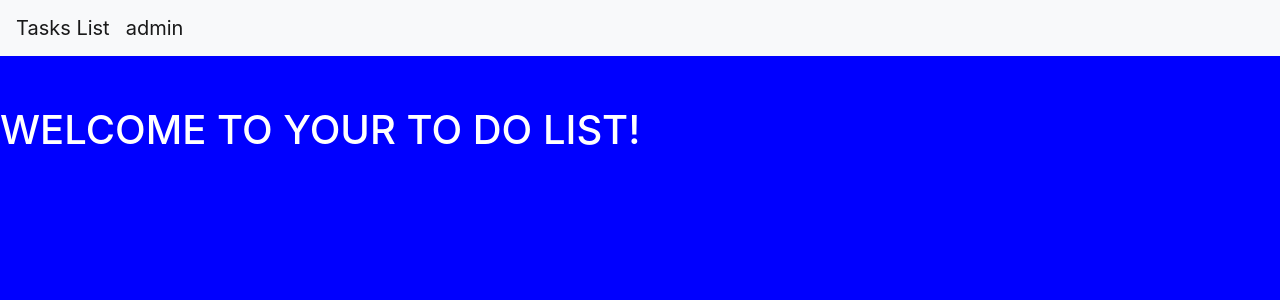
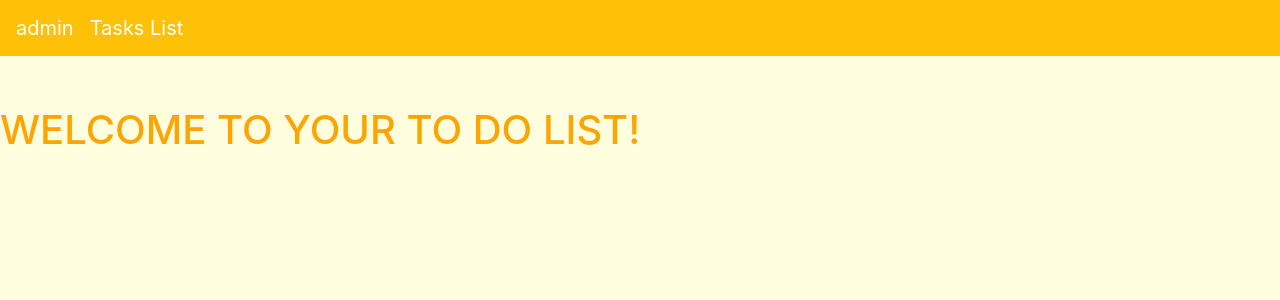
Before and after one commit to delaramghaemmaghami/Homework19-TodoListDjango-solo-, a Django app: page / in a window 1280 px wide. Shown: the top 300 px of the page. Run offline with Django 3.2, Linux system fonts and the light colour scheme; parts of the project's set-up code (start-up, migrations or seed data) failed here and were passed over; some libraries are stand-ins or nearby versions.

```diff
--- a/reminder/settings.py
+++ b/reminder/settings.py
@@ -117,9 +117,9 @@ USE_TZ = True
 
 # Static files (CSS, JavaScript, Images)
 # https://docs.djangoproject.com/en/3.2/howto/static-files/
-STATICFILES_DIRS = [BASE_DIR / "static"]
+STATIC_URL = "/static/"
+STATICFILES_DIRS = [BASE_DIR / "/static/assets"]
 
-STATIC_URL = '/static/'
 STATIC_ROOT = "asset"
 
 # Default primary key field type
--- a/reminder/urls.py
+++ b/reminder/urls.py
@@ -15,9 +15,13 @@ Including another URLconf
 """
 from django.contrib import admin
 from django.urls import path, include
+from django.conf import settings
+from django.conf.urls.static import static
 
 
 urlpatterns = [
     path('admin/', admin.site.urls, name="admin"),
     path("", include("todo.urls"))
 ]
+
+urlpatterns += static(settings.STATIC_URL, document_root=settings.STATIC_ROOT)
--- a/templates/welcomepage.html
+++ b/templates/welcomepage.html
@@ -12,8 +12,8 @@
 
         <style>
             body {
-                background-color: blue;
-                color: white;
+                background-color: #FFFFE0;
+                color: orange;
             }
 
             h1 {
@@ -24,12 +24,12 @@
     </head>
 
     <body>
-        <nav class="navbar navbar-expand-lg navbar-light bg-light">
+        <nav class="navbar navbar-expand-lg navbar-dark bg-warning">
             <div class="collapse navbar-collapse"
                  id="navbarNavAltMarkup">
                 <div class="navbar-nav">
+                    <a class="navbar-brand" href={% url 'admin:index' %}>admin</a>
                     <a class="navbar-brand" href={% url "task_list" %}>Tasks List</a>
-                    <a class="navbar-brand" href={% url 'admin:index' %}>admin</a>
                 </div>
             </div>
         </nav>
--- a/todo/urls.py
+++ b/todo/urls.py
@@ -3,5 +3,6 @@ from .views import *
 
 urlpatterns = [
     path("", welcome_page, name="welcome_page"),
-    path("taskList", TaskList.as_view(), name="task_list")
+    path("taskList", TaskList.as_view(), name="task_list"),
+    path("<int:pk>/", TaskContent.as_view(), name="task_content")
 ]
--- a/todo/views.py
+++ b/todo/views.py
@@ -10,3 +10,8 @@ def welcome_page(request):
 class TaskList(ListView):
     model = Task
     template_name = "todo/todo_detail.html"
+
+
+class TaskContent(DetailView):
+    model = Task
+    template_name = "todo/task_content.html"
```
Also changed, not shown: templates/todo/todo_detail.html (+4 -4 lines).
